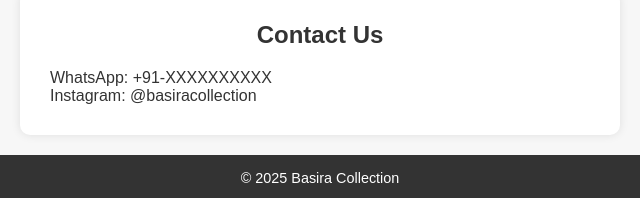
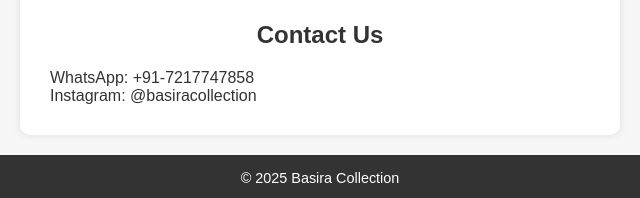
Before and after one commit to BasiraCollection/Basira, a plain HTML site: page index.html in a window 1280 px wide. Shown: the part 1257-1455 px from the top of the page, 320-960 px from the left. Drawn offline with Linux system fonts and the light colour scheme.

Commit message:
Update WhatsApp contact number

```diff
--- a/index.html
+++ b/index.html
@@ -41,7 +41,7 @@
 
 <section class="contact">
     <h2>Contact Us</h2>
-    <p>WhatsApp: +91-XXXXXXXXXX</p>
+    <p>WhatsApp: +91-7217747858</p>
     <p>Instagram: @basiracollection</p>
 </section>
 
```
